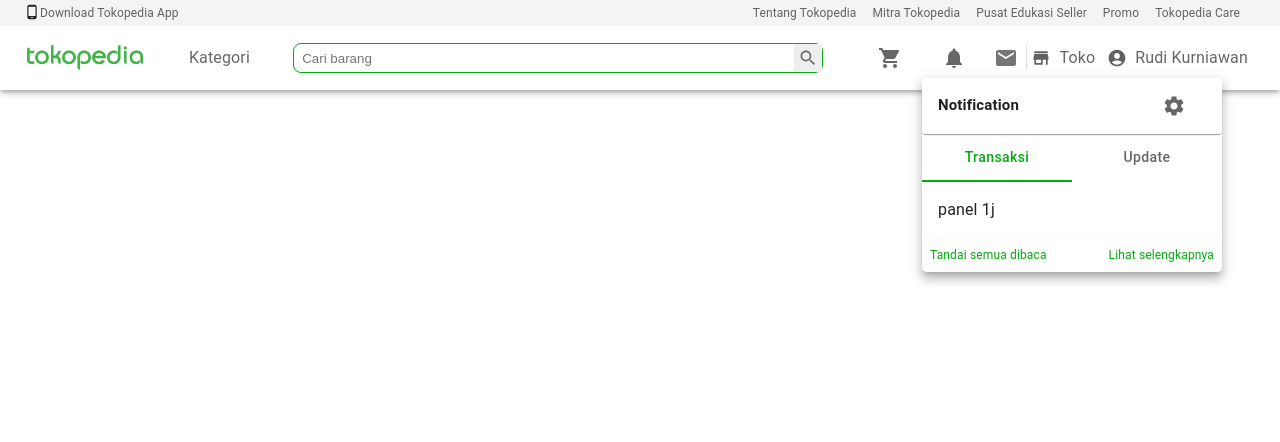
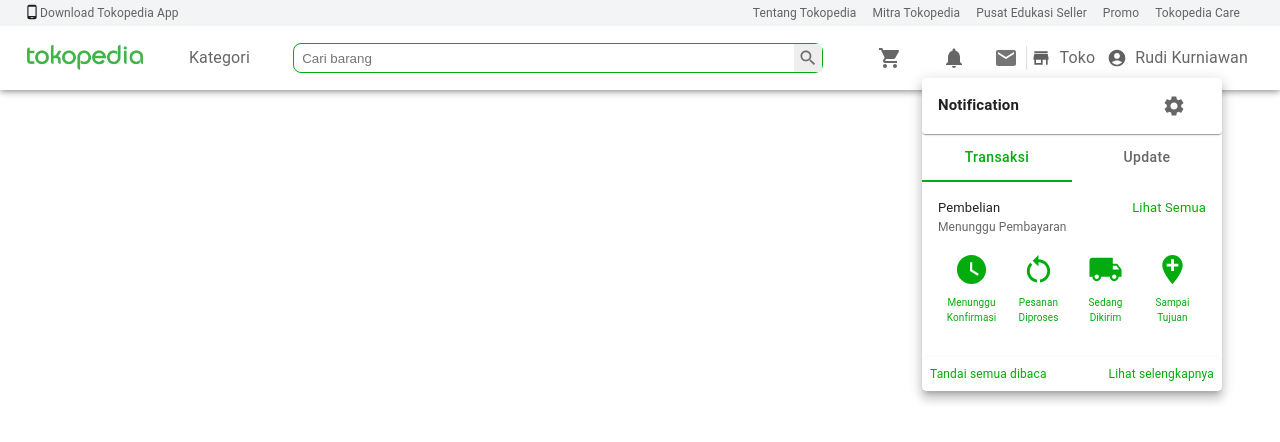
Before and after one commit to rudikurniawan99/tokopedia-ui-clone, a React (Vite) app: page / in a window 1280 px wide. Both pictures are taken after a click on the button 954 px from the left and 58 px from the top of the page. Shown: the top 442 px of the page. Built offline with nearby package versions, Linux system fonts and the light colour scheme.

Commit message:
chore(navbar): edit notification nav bar menu

```diff
--- a/src/components/molecules/navItems/Notification.jsx
+++ b/src/components/molecules/navItems/Notification.jsx
@@ -1,5 +1,5 @@
-import { AppBar, Button, ClickAwayListener, Paper, Popover, Tab, Tabs, Box, Typography, Link } from '@mui/material'
-import { Notifications as NotificationIcon, Settings } from '@mui/icons-material'
+import { AppBar, Button, ClickAwayListener, Paper, Popover, Tab, Tabs, Box, Typography, Link, Grid, styled } from '@mui/material'
+import { AddLocation, Grid4x4, LocalShipping, Notifications as NotificationIcon, RestartAlt, Settings, WatchLater } from '@mui/icons-material'
 import { useRef, useState } from 'react'
 
 const Notification = () => {
@@ -10,6 +10,49 @@ const Notification = () => {
   const toggleHandler = () => {
     setOpen((prevOpen) => !prevOpen)
   }
+
+  const transactionMenu = [
+    {
+      title: 'Menunggu Konfirmasi',
+      icon: (<WatchLater
+        sx={{
+          fontSize: 35,
+          mx: 'auto',
+          mb: 1
+        }}
+      />)
+    },
+    {
+      title: 'Pesanan Diproses',
+      icon: (<RestartAlt
+        sx={{
+          fontSize: 35,
+          mx: 'auto',
+          mb: 1
+        }}
+      />)
+    },
+    {
+      title: 'Sedang Dikirim',
+      icon: (<LocalShipping
+        sx={{
+          fontSize: 35,
+          mx: 'auto',
+          mb: 1
+        }}
+      />)
+    },
+    {
+      title: 'Sampai Tujuan',
+      icon: (<AddLocation
+        sx={{
+          fontSize: 35,
+          mx: 'auto',
+          mb: 1
+        }}
+      />)
+    },
+  ]
 
   return (
     <>
@@ -80,7 +123,70 @@ const Notification = () => {
               />
             </Tabs>
             <TabPanel value={tabValue} index={0}>
-              panel 1j
+              <Box>
+                <Box
+                  sx={{
+                    display: 'flex',
+                    justifyContent: 'space-between',
+                    fontSize: 13
+                  }}
+                >
+                  <Typography
+                    sx={{
+                      fontSize: 13
+                    }}
+                  >Pembelian</Typography>
+                  <Link
+                    underline='none'
+                  >Lihat Semua</Link>
+                </Box>
+                <Link
+                  underline='none'
+                  href='#'
+                >
+                  <Typography
+                    sx={{
+                      fontSize: 12,
+                      color: 'text.secondary'
+                    }}
+                  >Menunggu Pembayaran</Typography>
+                </Link>
+                <Grid
+                  container
+                  justifyContent='space-between'
+                  sx={{
+                    my: 2
+                  }}
+                >
+                  {transactionMenu.map((menu, index) => (
+                    <Grid
+                      item
+                      xs={3}
+                      key={index}
+                    >
+                      <Link
+                        underline='none'
+                        href='#'
+                      >
+                        <Box
+                          sx={{
+                            display: 'flex',
+                            flexDirection: 'column'
+                          }}
+                        >
+                          {menu.icon}
+                          <Typography
+                            sx={{
+                              fontSize: 10,
+                              textAlign: 'center',
+                            }}
+                          >{menu.title}</Typography>
+                        </Box>
+                      </Link>
+                    </Grid>
+                  ))}
+                </Grid>
+              </Box>
             </TabPanel>
             <TabPanel value={tabValue} index={1}>
               <Box
@@ -116,8 +222,6 @@ const Notification = () => {
                 p: 1
               }}
             >
-              {/* <Link>Tandai semua dibaca</Link> */}
-              {/* <Link>Lihat Selengkapnya</Link> */}
               <Link
                 underline='none'
                 sx={{
```
